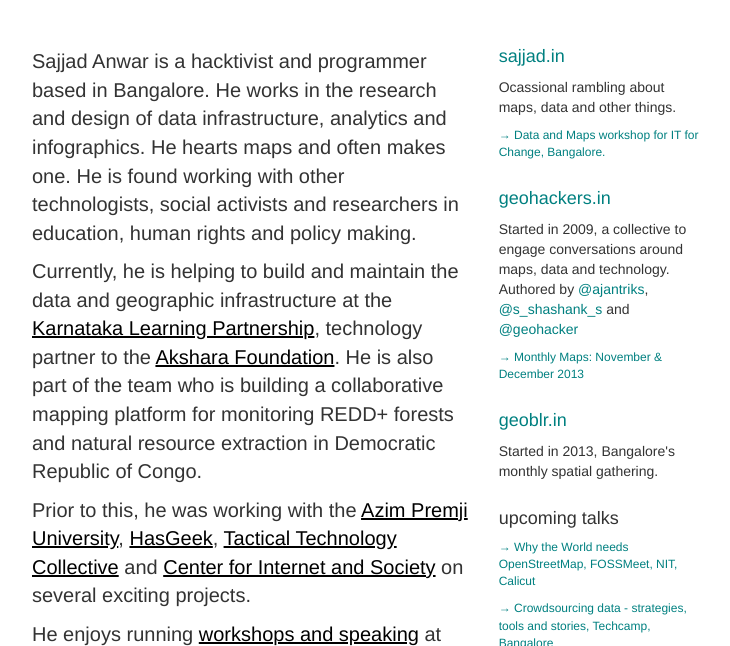
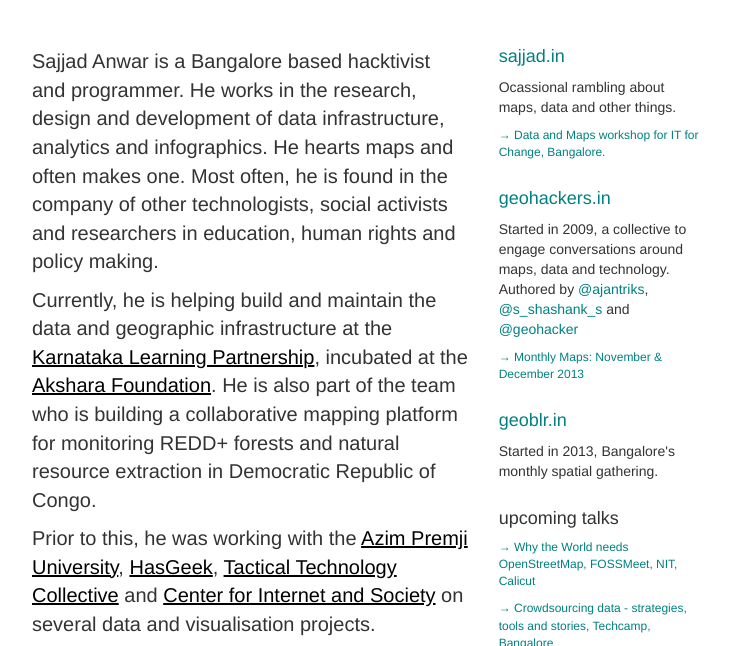
Before and after one commit to geohacker/geohacker.github.com, a plain HTML site: page index.html in a window 1280 px wide. Shown: the part 290-936 px from the top of the page, without its empty margins (273-1003 px from the left). Drawn offline with nearby package versions, Linux system fonts and the light colour scheme.

Commit message:
Update bio

```diff
--- a/index.html
+++ b/index.html
@@ -19,17 +19,17 @@
       <div class="row marketing">
         <div class="col-lg-8 bio">
           <h4></h4>
-          <p>Sajjad Anwar is a hacktivist and programmer based in Bangalore. He works in the research and design of data infrastructure, analytics and infographics. He hearts maps and often makes one. He is found working with other technologists, social activists and researchers in education, human rights and policy making.
+          <p>Sajjad Anwar is a Bangalore based hacktivist and programmer. He works in the research, design and development of data infrastructure, analytics and infographics. He hearts maps and often makes one. Most often, he is found in the company of other technologists, social activists and researchers in education, human rights and policy making.
           </p>
-          <p>Currently, he is helping to build and maintain the data and geographic infrastructure at the <a href="http://klp.org.in" target="_blank">Karnataka Learning Partnership</a>, technology partner to the <a href="http://akshara.org.in"target="_blank">Akshara Foundation</a>. He is also part of the team who is building a collaborative mapping platform for monitoring REDD+ forests and natural resource extraction in Democratic Republic of Congo.</p>
+          <p>Currently, he is helping build and maintain the data and geographic infrastructure at the <a href="http://klp.org.in" target="_blank">Karnataka Learning Partnership</a>, incubated at the <a href="http://akshara.org.in"target="_blank">Akshara Foundation</a>. He is also part of the team who is building a collaborative mapping platform for monitoring REDD+ forests and natural resource extraction in Democratic Republic of Congo.</p>
 
-          <p>Prior to this, he was working with the <a href="http://azimpremjiuniversity.edu.in/" target="_blank">Azim Premji University</a>, <a href="http://hasgeek.com" target="_blank">HasGeek</a>, <a href="https://www.tacticaltech.org/" target="_blank">Tactical Technology Collective</a> and <a href="http://cis-india.org/" target="_blank">Center for Internet and Society</a> on several exciting projects.</p>
+          <p>Prior to this, he was working with the <a href="http://azimpremjiuniversity.edu.in/" target="_blank">Azim Premji University</a>, <a href="http://hasgeek.com" target="_blank">HasGeek</a>, <a href="https://www.tacticaltech.org/" target="_blank">Tactical Technology Collective</a> and <a href="http://cis-india.org/" target="_blank">Center for Internet and Society</a> on several data and visualisation projects.</p>
 
-          <p>He enjoys running <a href="http://sajjad.in/category/talks/" target="_blank">workshops and speaking</a> at conferences.</p>
+          <p>He enjoys running <a href="http://sajjad.in/category/talks/" target="_blank">workshops and speaking</a> at conferences on topics of data, mapping and story telling.</p>
         </div>
 
         <div class="col-lg-4 info">
-          <h4><a href="http://sajjad.in">sajjad.in</a></h4>
+          <h4><a href="http://sajjad.in" target="_blank">sajjad.in</a></h4>
           <p>Ocassional rambling about maps, data and other things.</p>
           <p class="new">&#8594; <a href="http://sajjad.in/2014/01/data-and-maps-workshop-for-it-for-change-bangalore/" target="_blank">Data and Maps workshop for IT for Change, Bangalore.</a></p>
 
```
